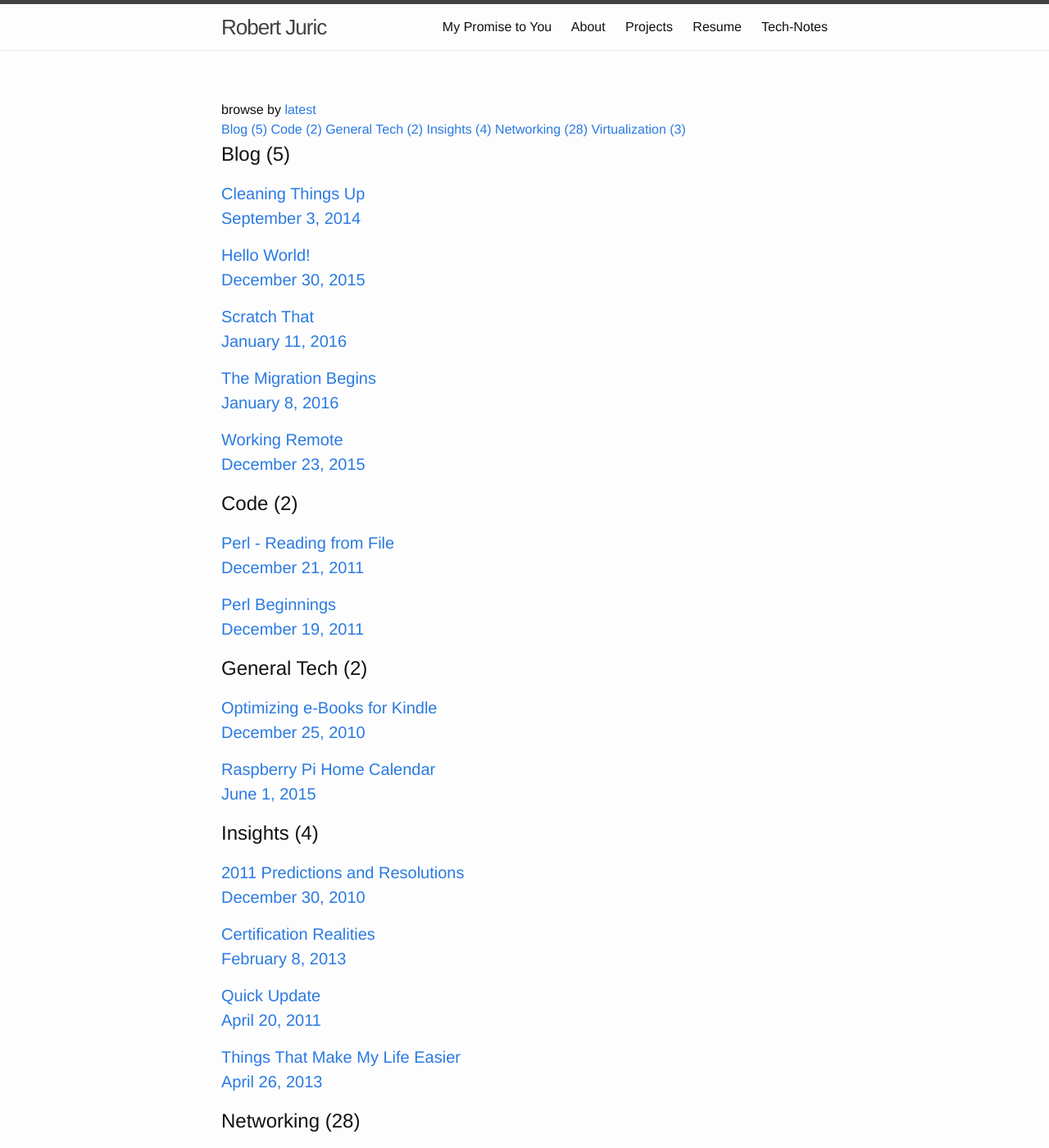
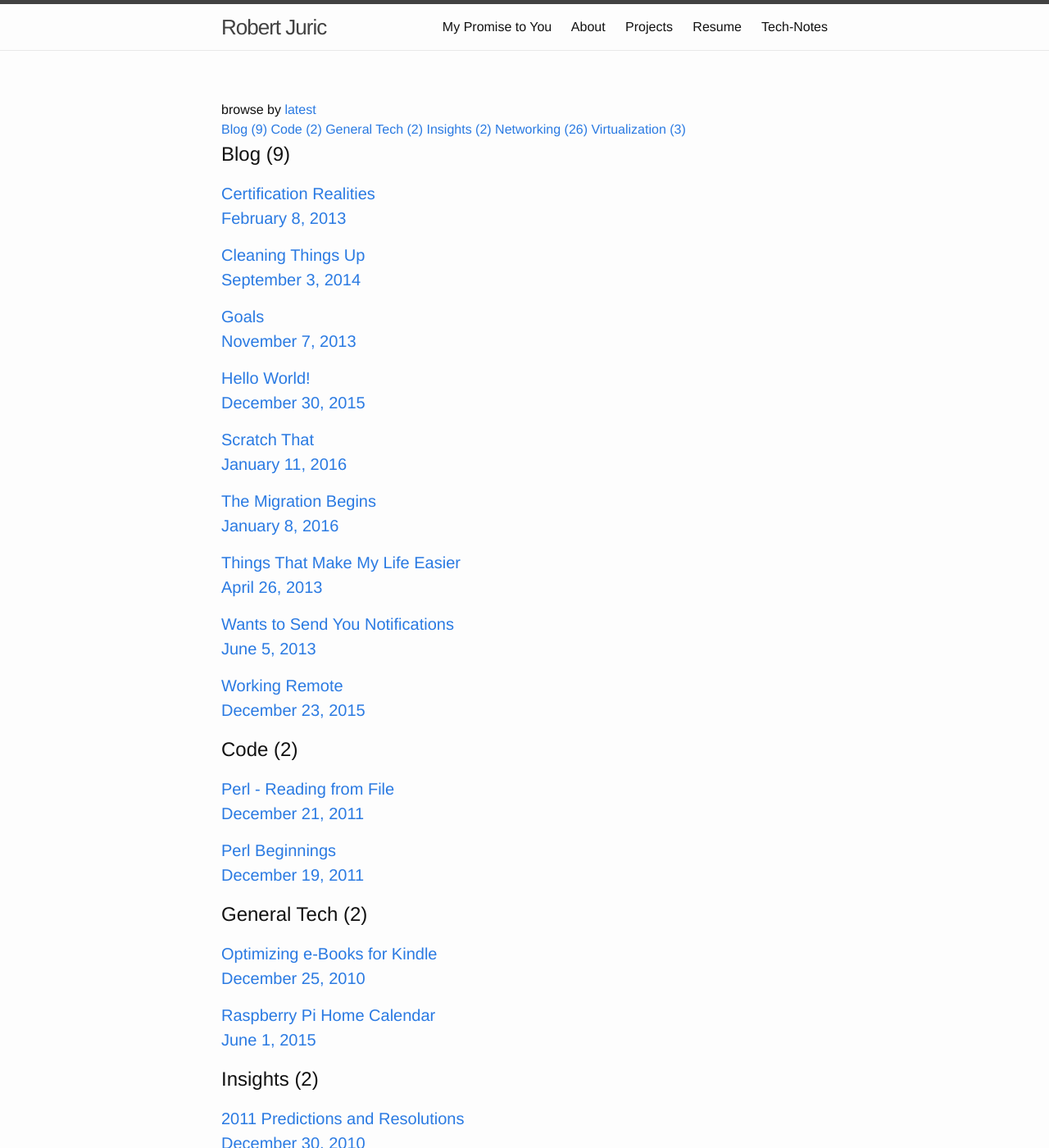
Before and after one commit to robertjuric/robertjuric.github.io, a Jekyll site: the page built from archivebycategory.md, in a window 1280 px wide and 1400 px high. Shown: the whole window at 82% size. Built offline with Jekyll 4.4.1, drawn with Linux system fonts in a browser that asks for light colours; some of the changed text lies outside the part shown.

```diff
--- a/_posts/2013-02-08-certification-realities.markdown
+++ b/_posts/2013-02-08-certification-realities.markdown
@@ -7,8 +7,7 @@ slug: certification-realities
 title: Certification Realities
 wordpress_id: 842
 categories:
-- Insights
-- Networking
+- Blog
 tags:
 - CCNA
 - certification
--- a/_posts/2013-04-26-things-that-make-my-life-easier.markdown
+++ b/_posts/2013-04-26-things-that-make-my-life-easier.markdown
@@ -7,8 +7,7 @@ slug: things-that-make-my-life-easier
 title: Things That Make My Life Easier
 wordpress_id: 871
 categories:
-- Insights
-- Networking
+- Blog
 ---
 
 As network engineers we live busy lives. We usually have multiple things happening and we have to remain agile to keep up with our daily work. I've slowly built a personal system which I use to help me stay on top of my mounting workload.
--- a/_posts/2013-06-05-wants-to-send-you-notifications.markdown
+++ b/_posts/2013-06-05-wants-to-send-you-notifications.markdown
@@ -2,6 +2,8 @@
 date: 2013-06-05 13:30:46+00:00
 layout: post
 title: Wants to Send You Notifications
+categories:
+- Blog
 ---
 
 [![The Day](http://robertjuric.com/wp-content/uploads/2013/06/TheDayMa1.jpg)](http://robertjuric.com/wp-content/uploads/2013/06/TheDayMa1.jpg)
--- a/_posts/2013-11-07-goals.markdown
+++ b/_posts/2013-11-07-goals.markdown
@@ -5,6 +5,8 @@ date: 2013-11-07 02:23:58+00:00
 layout: post
 slug: goals
 title: Goals
+categories:
+- Blog
 wordpress_id: 919
 ---
 
```
